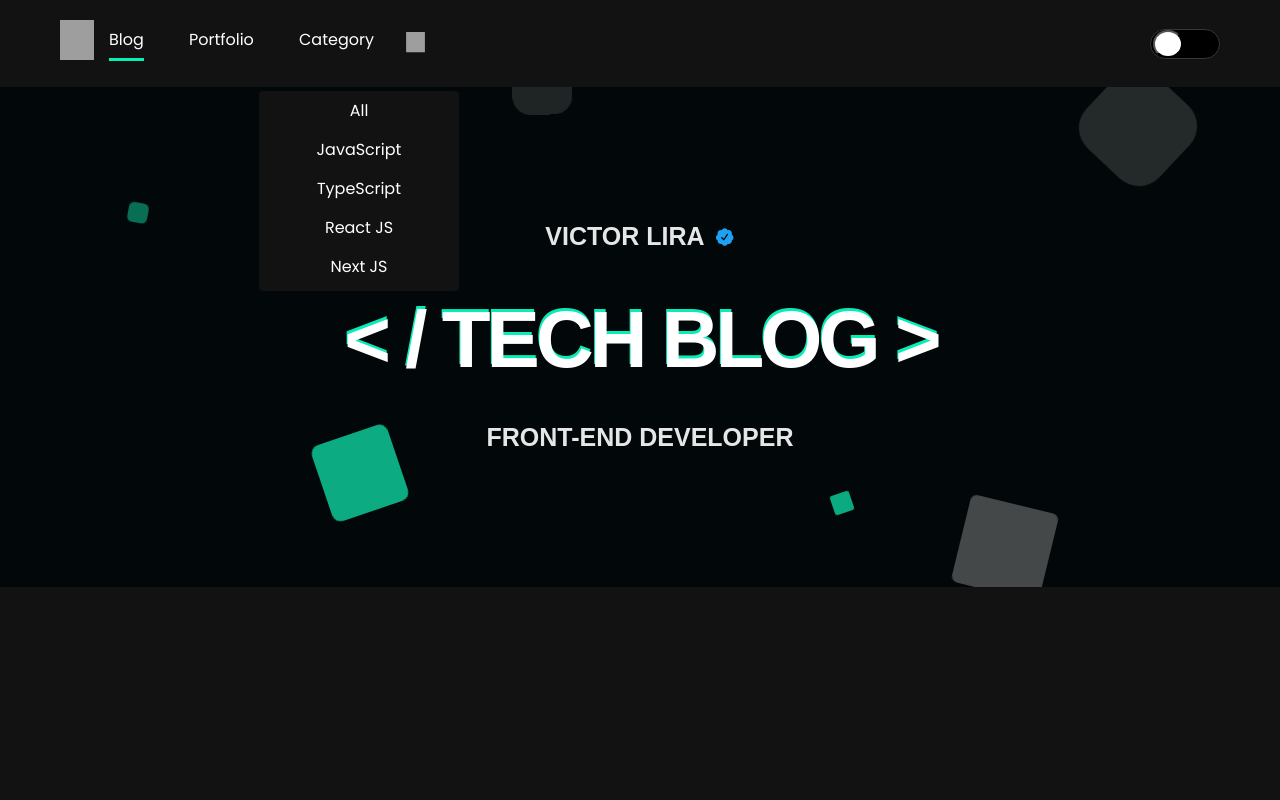
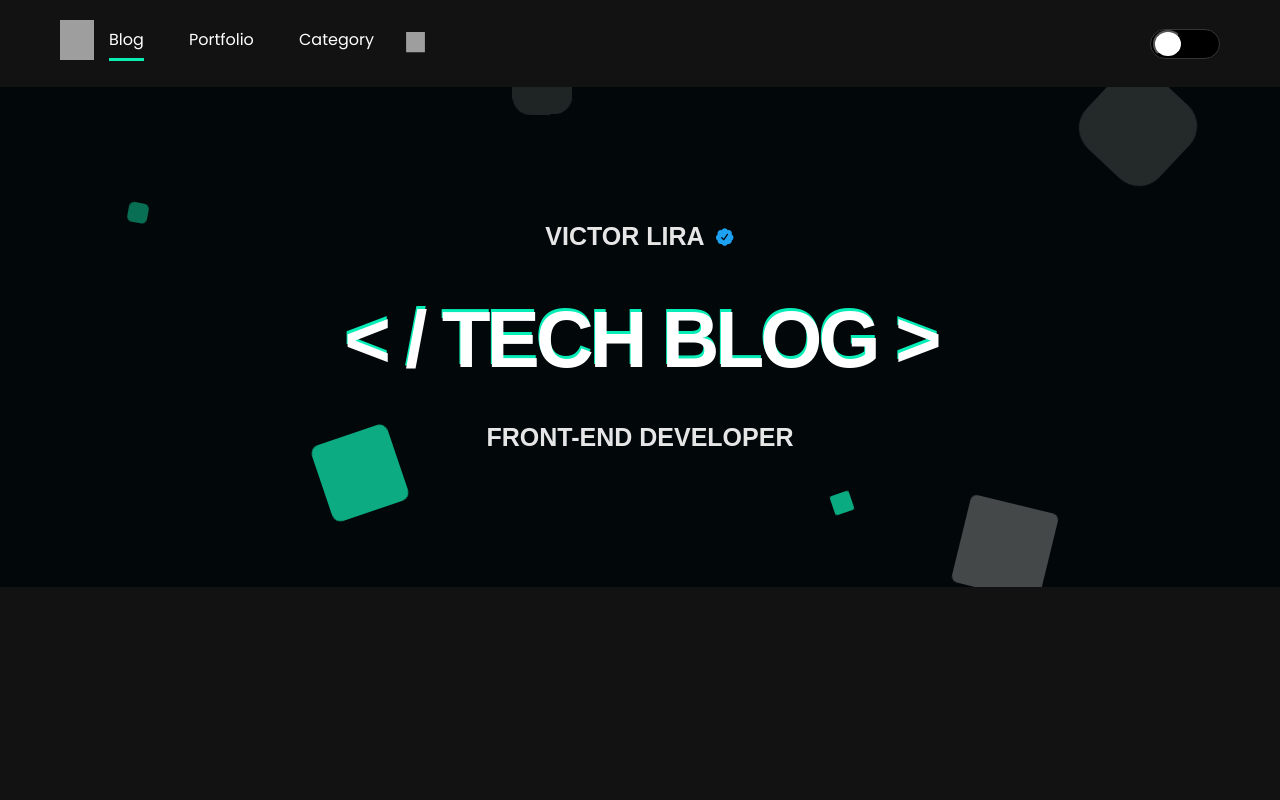
Before and after one commit to victorlirafront/tech-blog, a Next.js app in the folder frontend/: page / in a window 1280 px wide. Shown: the top 800 px of the page. Built offline with nearby package versions, Linux system fonts and the light colour scheme; no server answers; grey boxes are pictures that could not be loaded; a web font is replaced by a local one.

Commit message:
fix: alterando a ordem no arrow

```diff
--- a/frontend/src/components/Header/index.tsx
+++ b/frontend/src/components/Header/index.tsx
@@ -110,7 +110,7 @@ const Header = function (props: IHeaderProps) {
         menuTab(menuOption);
     }
 
-    let deg = isCategoryActive ? "-180deg" : "0deg"
+    let deg = !isCategoryActive ? "-180deg" : "0deg"
     let ctrans = `rotate(${deg}) scale(0.7)`;
     let css = {
         transition: "0.2s",
@@ -136,7 +136,7 @@ const Header = function (props: IHeaderProps) {
                                     <p>Category</p>
                                     <Image width={40} height={40} style={css} className={`arrow`} src="https://ik.imagekit.io/Victorliradev/blog_pessoal/assets/arrow_Qvhukz-ZL.png" alt="" />
                                 </div>
-                                <ul className={`category-options ${isCategoryActive ? "" : "active"}`}>
+                                <ul className={`category-options ${!isCategoryActive ? "" : "active"}`}>
                                     <li className="option" onClick={() => categoryOptionHandler("1", "all")}>All</li>
                                     <li className="option" onClick={() => categoryOptionHandler("1", "javascript")}>JavaScript</li>
                                     <li className="option" onClick={() => categoryOptionHandler("1", "typescript")}>TypeScript</li>
```
